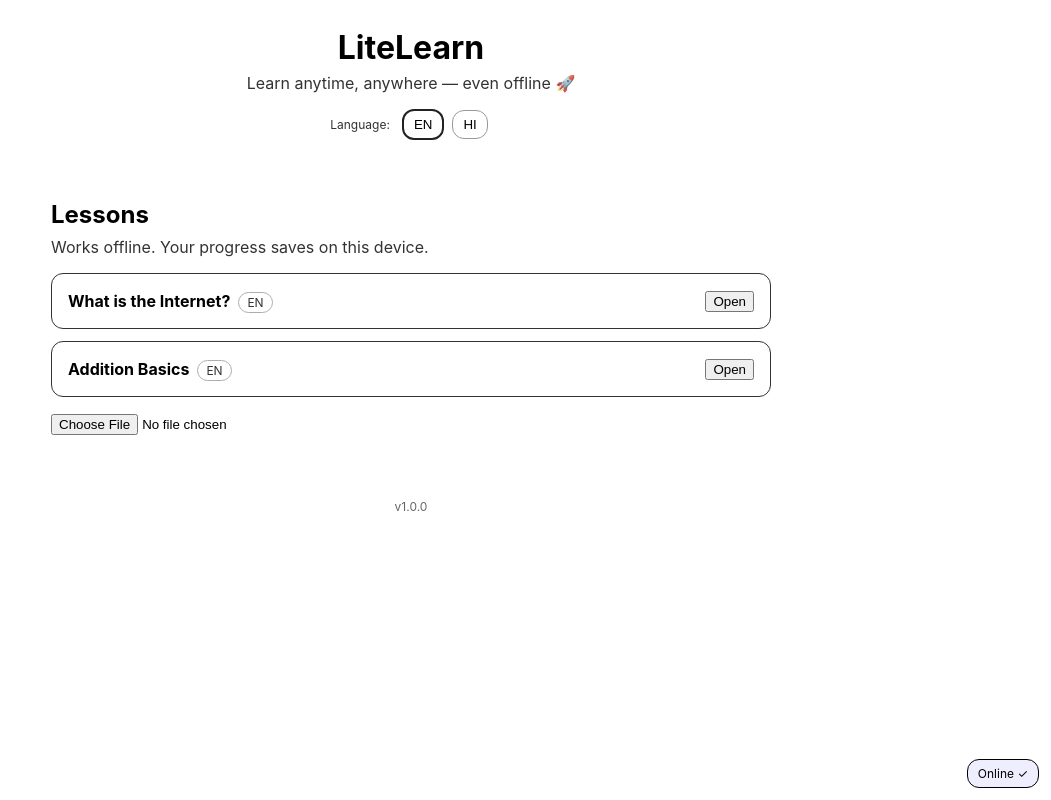
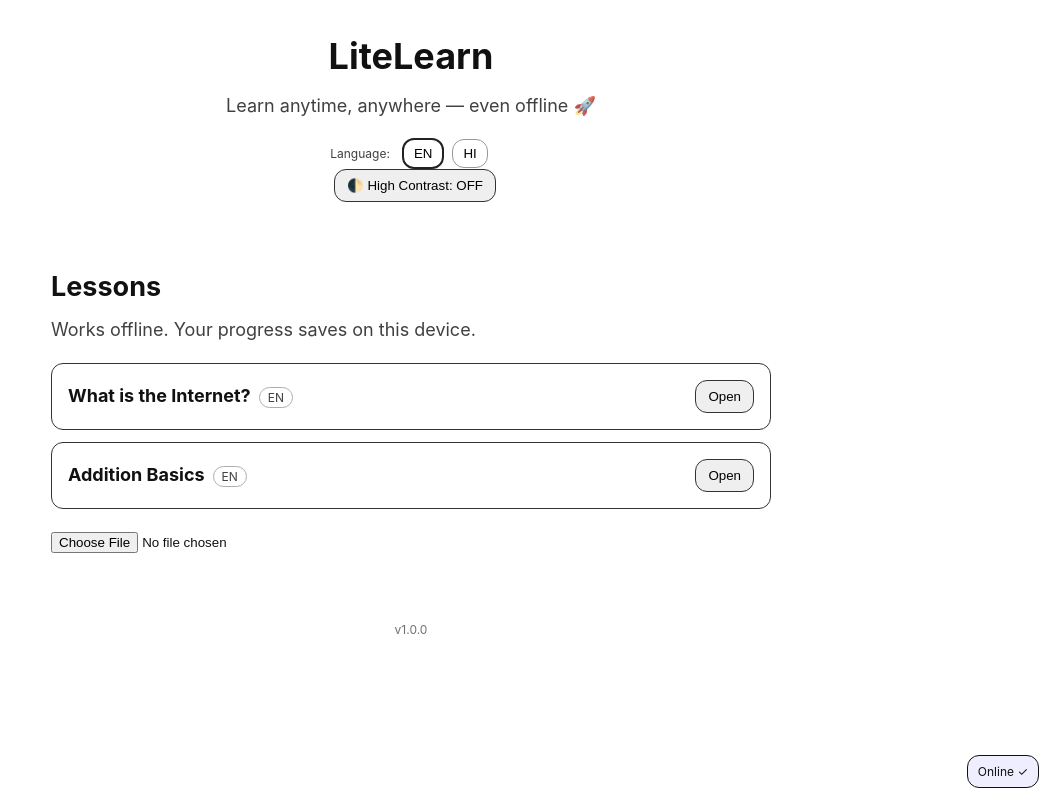
Before and after one commit to SartajVirdi/LiteLearn, a React (Create React App) app in the folder litelearn/: page / in a window 1280 px wide. Shown: the whole page, without its empty margins (229-1280 px from the left). Built offline with nearby package versions, Linux system fonts and the light colour scheme.

Commit message:
feat(a11y): skip link + high contrast toggle + focus styles

```diff
--- a/litelearn/src/App.js
+++ b/litelearn/src/App.js
@@ -5,22 +5,34 @@ import LanguageSwitch from "./components/LanguageSwitch";
 import LessonList from "./components/LessonList";
 import LessonView from "./components/LessonView";
 import OfflineBadge from "./components/OfflineBadge";
-
+import HighContrastToggle from "./components/HighContrastToggle";
+import SkipToContent from "./components/SkipToContent";
 
 export default function App() {
   return (
     <BrowserRouter>
-      <div style={{ textAlign: "center", paddingTop: 28 }}>
+      <SkipToContent />
+
+      <header style={{ textAlign: "center", paddingTop: 28 }}>
         <h1 style={{ margin: 0 }}>{config.appName}</h1>
-        <p style={{ marginTop: 6, opacity: .8 }}>Learn anytime, anywhere — even offline 🚀</p>
+        <p style={{ marginTop: 6, opacity: 0.8 }}>
+          Learn anytime, anywhere — even offline 🚀
+        </p>
         <LanguageSwitch />
-      </div>
-      <Routes>
-        <Route path="/" element={<LessonList />} />
-        <Route path="/lesson/:id" element={<LessonView />} />
-      </Routes>
+        <HighContrastToggle />
+      </header>
+
+      {/* Main content is target of the skip link */}
+      <main id="main">
+        <Routes>
+          <Route path="/" element={<LessonList />} />
+          <Route path="/lesson/:id" element={<LessonView />} />
+        </Routes>
+      </main>
+
       <OfflineBadge />
-      <footer style={{ textAlign: "center", opacity: .6, fontSize: 12, padding: 24 }}>
+
+      <footer style={{ textAlign: "center", opacity: 0.6, fontSize: 12, padding: 24 }}>
         v{config.version}
       </footer>
     </BrowserRouter>
--- /dev/null
+++ b/litelearn/src/components/HighContrastToggle.js
@@ -0,0 +1,24 @@
+import React, { useEffect, useState } from "react";
+
+const KEY = "litelearn_high_contrast";
+
+export default function HighContrastToggle() {
+  const [on, setOn] = useState(() => localStorage.getItem(KEY) === "1");
+
+  useEffect(() => {
+    document.body.classList.toggle("high-contrast", on);
+    localStorage.setItem(KEY, on ? "1" : "0");
+  }, [on]);
+
+  return (
+    <button
+      onClick={() => setOn(v => !v)}
+      aria-pressed={on}
+      aria-label="Toggle high-contrast mode"
+      style={{ marginLeft: 8 }}
+      title="High-contrast mode"
+    >
+      {on ? "🌓 High Contrast: ON" : "🌓 High Contrast: OFF"}
+    </button>
+  );
+}
--- a/litelearn/src/components/LessonView.js
+++ b/litelearn/src/components/LessonView.js
@@ -19,33 +19,40 @@ export default function LessonView() {
       try {
         setAllLessons(JSON.parse(cached));
         setLoading(false);
-      } catch { /* ignore bad cache */ }
+      } catch {
+        /* ignore bad cache */
+      }
     }
     // 2) refresh from packs (updates cache)
     loadPacks()
-      .then(ls => {
+      .then((ls) => {
         setAllLessons(ls);
         localStorage.setItem("litelearn_lessons", JSON.stringify(ls));
       })
-      .catch(() => { /* keep cache if fetch fails */ })
+      .catch(() => {
+        /* keep cache if fetch fails */
+      })
       .finally(() => setLoading(false));
   }, []);
 
   // Helper: find by id → then pick same group in current language (fallback to EN/any)
   const lesson = useMemo(() => {
     if (!allLessons.length) return null;
-    const byId = allLessons.find(l => l.id === id);
+    const byId = allLessons.find((l) => l.id === id);
     if (!byId) return null;
     const group = byId.group || byId.id;
 
     // exact language match
-    const exact = allLessons.find(l => (l.group || l.id) === group && l.language === lang);
+    const exact = allLessons.find(
+      (l) => (l.group || l.id) === group && l.language === lang
+    );
     if (exact) return exact;
 
     // fallback to English, then any in the group
     return (
-      allLessons.find(l => (l.group || l.id) === group && l.language === "en") ||
-      byId
+      allLessons.find(
+        (l) => (l.group || l.id) === group && l.language === "en"
+      ) || byId
     );
   }, [allLessons, id, lang]);
 
@@ -62,26 +69,40 @@ export default function LessonView() {
   const isCorrect = selected === lesson.quiz.answerIndex;
 
   return (
-    <div style={{ maxWidth: 720, margin: "24px auto", padding: 16 }}>
-      <Link to="/" style={{ textDecoration: "none" }}>← Back</Link>
+    <main id="main" style={{ maxWidth: 720, margin: "24px auto", padding: 16 }}>
+      <Link to="/" aria-label="Go back to lesson list" style={{ textDecoration: "none" }}>
+        ← Back
+      </Link>
 
-      <h2 style={{ marginBottom: 12 }}>
+      <h1 style={{ marginBottom: 12 }}>
         {lesson.title} <TTS text={lesson.content} />
-      </h2>
+      </h1>
 
       <p style={{ lineHeight: 1.6 }}>{lesson.content}</p>
 
-      <div style={{ marginTop: 24, padding: 16, border: "1px solid #333", borderRadius: 12 }}>
-        <strong>Quick Check</strong>
+      <section
+        aria-labelledby="quiz-heading"
+        style={{
+          marginTop: 24,
+          padding: 16,
+          border: "1px solid #333",
+          borderRadius: 12,
+        }}
+      >
+        <h2 id="quiz-heading">Quick Check</h2>
         <p style={{ marginTop: 12 }}>{lesson.quiz.question}</p>
 
         {lesson.quiz.options.map((opt, idx) => (
-          <label key={idx} style={{ display: "block", marginBottom: 8, cursor: "pointer" }}>
+          <label
+            key={idx}
+            style={{ display: "block", marginBottom: 8, cursor: "pointer" }}
+          >
             <input
               type="radio"
               name="quiz"
               checked={selected === idx}
               onChange={() => setSelected(idx)}
+              aria-label={'Option ${idx + 1}:${opt}'}
               style={{ marginRight: 8 }}
             />
             {opt}
@@ -91,22 +112,24 @@ export default function LessonView() {
         <button
           onClick={() => {
             setChecked(true);
-            updateMastery(`${lesson.id}-q1`, isCorrect);
+            updateMastery('${lesson.id}-q1, isCorrect');
             if (isCorrect) markCompleted(lesson.id);
           }}
           disabled={selected === null}
           style={{ marginTop: 8 }}
-          aria-label="Check answer"
+          aria-label="Check selected quiz answer"
         >
           Check answer
         </button>
 
         {checked && (
           <p style={{ marginTop: 12, fontWeight: "bold" }}>
-            {isCorrect ? "✅ Correct! Marked as completed." : "❌ Not quite. Try another option."}
+            {isCorrect
+              ? "✅ Correct! Marked as completed."
+              : "❌ Not quite. Try another option."}
           </p>
         )}
-      </div>
-    </div>
+      </section>
+    </main>
   );
 }
--- /dev/null
+++ b/litelearn/src/components/SkipToContent.js
@@ -0,0 +1,23 @@
+import React from "react";
+
+export default function SkipToContent() {
+  return (
+    <a
+      href="#main"
+      style={{
+        position: "absolute",
+        left: -9999,
+        top: 0,
+        background: "#fff",
+        color: "#000",
+        padding: "8px 12px",
+        border: "1px solid #000",
+        borderRadius: 8
+      }}
+      onFocus={(e) => { e.target.style.left = "12px"; }}
+      onBlur={(e) => { e.target.style.left = "-9999px"; }}
+    >
+      Skip to main content
+    </a>
+  );
+}
--- a/litelearn/src/index.css
+++ b/litelearn/src/index.css
@@ -11,3 +11,39 @@ code {
   font-family: source-code-pro, Menlo, Monaco, Consolas, 'Courier New',
     monospace;
 }
+
+/* --- Accessibility & readability --- */
+html { font-size: 18px; }              /* larger base text */
+body { line-height: 1.6; color: #111; background: #fff; }
+
+a { color: #0645AD; }
+a:visited { color: #0B0080; }
+
+button {
+  padding: 8px 12px;
+  border-radius: 12px;
+  border: 1px solid #333;
+  cursor: pointer;
+}
+
+/* Clear, accessible focus rings */
+button:focus-visible,
+a:focus-visible,
+input[type="radio"]:focus-visible {
+  outline: 3px solid #000;
+  outline-offset: 2px;
+}
+
+/* High-contrast mode */
+body.high-contrast { background: #000; color: #fff; }
+body.high-contrast a { color: #7ab6ff; }
+body.high-contrast button { background: #111; color: #fff; border-color: #fff; }
+body.high-contrast .card,
+body.high-contrast li {
+  border-color: #fff !important;
+}
+
+/* Respect users who prefer reduced motion */
+@media (prefers-reduced-motion: reduce) {
+  * { animation: none !important; transition: none !important; }
+}
```
